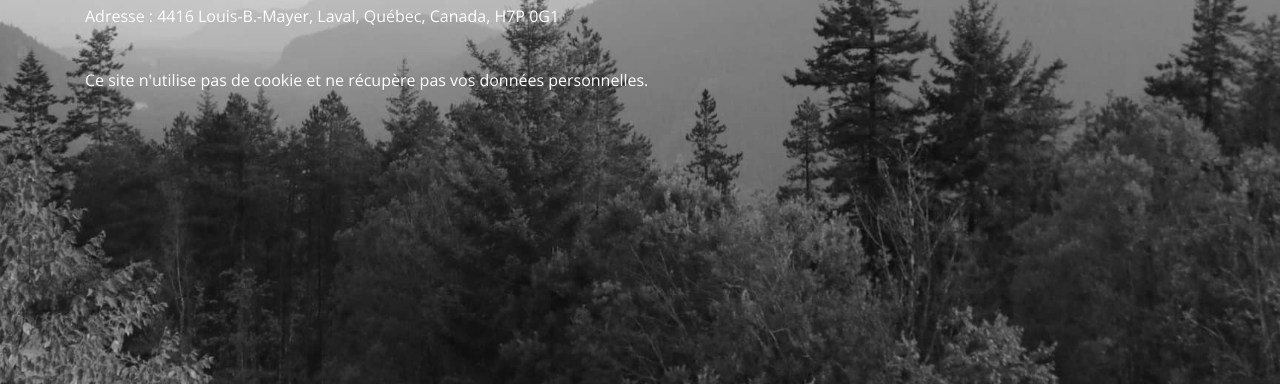
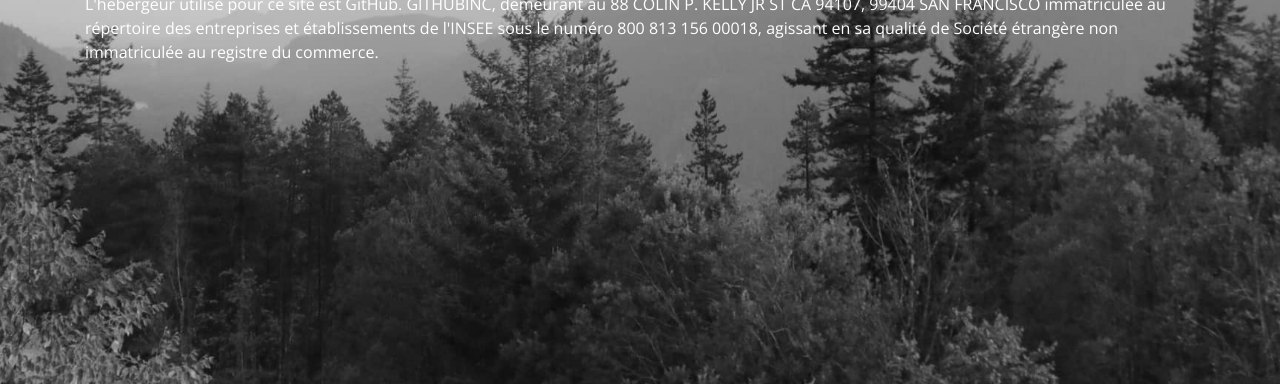
Before and after one commit to AudreyChailloleau/Portfolio, a plain HTML site: page mention.html in a window 1280 px wide. Shown: the part 416-800 px from the top of the page. Drawn offline with nearby package versions, Linux system fonts and the light colour scheme; files that its build step writes are made by us from their sources; files whose address does not match are found by name.

Commit message:
Update mention.html

```diff
--- a/mention.html
+++ b/mention.html
@@ -34,10 +34,10 @@
 
     		<h1>Mentions Légales</h1>
     		<h2>Informations sur l'hébergeur</h2>
-			<p>L'hebergeur utilisé pour ce site est PlanetHoster. Leur numéro de téléphone est +33 1 76 60 41 43.</p>
-			<p>Adresse : 4416 Louis-B.-Mayer, Laval, Québec, Canada, H7P 0G1</p><br/>
-			<p>Ce site n'utilise pas de cookie et ne récupère pas vos données personnelles.</p>
-
+			<p>L'hebergeur utilisé pour ce site est GitHub. GITHUBINC, demeurant au 88 COLIN P. KELLY JR ST CA 94107, 99404 SAN FRANCISCO
+			immatriculée au répertoire des entreprises et établissements de l'INSEE sous le numéro 800 813 156 00018, agissant en sa qualité
+			de Société étrangère non immatriculée au registre du commerce.
+			</p>
 		</div>
 	</header>
 
```
